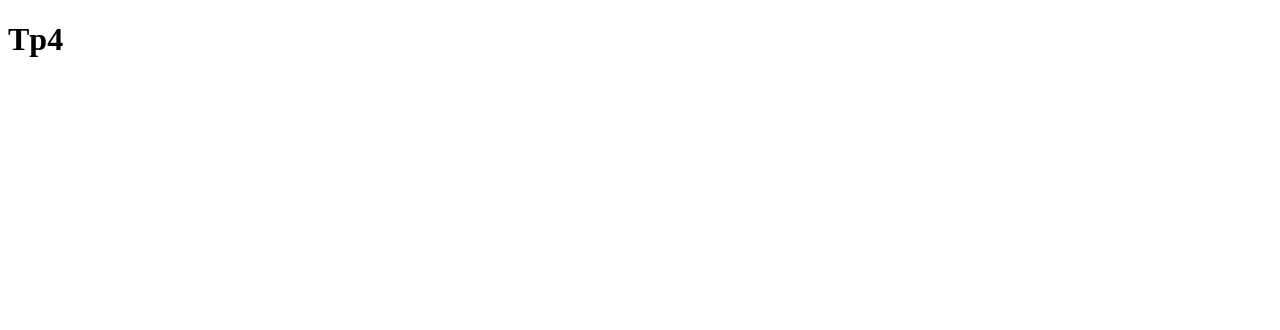
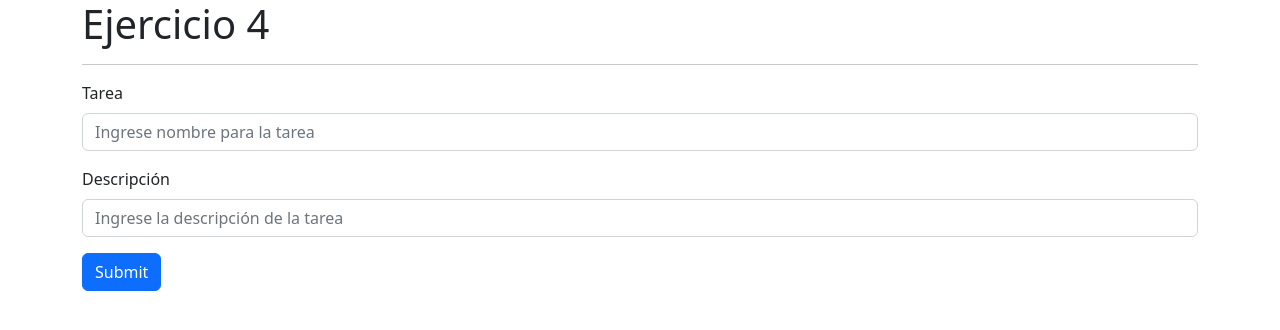
Before and after one commit to carlosmsx/c2i-Tp-React-Ejercicio4, a React (Create React App) app: page / in a window 1280 px wide. Shown: the top 330 px of the page. Built offline with nearby package versions, Linux system fonts and the light colour scheme.

Commit message:
maquetado de los componentes App, Formulario y ListaTareas usando react-bootstrap

```diff
--- a/package.json
+++ b/package.json
@@ -6,7 +6,9 @@
     "@testing-library/jest-dom": "^5.16.5",
     "@testing-library/react": "^13.3.0",
     "@testing-library/user-event": "^13.5.0",
+    "bootstrap": "^5.2.0",
     "react": "^18.2.0",
+    "react-bootstrap": "^2.5.0",
     "react-dom": "^18.2.0",
     "react-scripts": "5.0.1",
     "web-vitals": "^2.1.4"
--- a/src/App.jsx
+++ b/src/App.jsx
@@ -1,9 +1,12 @@
 import React from 'react';
+import Formulario from './components/Formulario';
 
 const App = () => {
     return (
-        <div>
-            <h1>Tp4</h1>
+        <div className="container">
+            <h1>Ejercicio 4</h1>
+            <hr/>
+            <Formulario/>
         </div>
     );
 };
--- /dev/null
+++ b/src/components/Formulario.jsx
@@ -0,0 +1,32 @@
+import React from 'react';
+import ListaTareas from './ListaTareas';
+import { Form, Button } from 'react-bootstrap';
+
+const Formulario = () => {
+    return (
+        <div>
+            <Form>
+                <Form.Group className="mb-3" controlId="formTareaNombre">
+                    <Form.Label>Tarea</Form.Label>
+                    <Form.Control type="text" placeholder="Ingrese nombre para la tarea" />
+                    {/* <Form.Text className="text-muted">
+                    Texto descriptivo del campo
+                    </Form.Text> */}
+                </Form.Group>
+                <Form.Group className="mb-3" controlId="formTareaDescripcion">
+                    <Form.Label>Descripción</Form.Label>
+                    <Form.Control type="text" placeholder="Ingrese la descripción de la tarea" />
+                    {/* <Form.Text className="text-muted">
+                    Texto descriptivo del campo
+                    </Form.Text> */}
+                </Form.Group>
+                <Button variant="primary" type="submit">
+                    Submit
+                </Button>
+            </Form>
+            <ListaTareas/>
+        </div>
+    );
+};
+
+export default Formulario;
--- /dev/null
+++ b/src/components/ListaTareas.jsx
@@ -0,0 +1,11 @@
+import React from 'react';
+
+const ListaTareas = () => {
+    return (
+        <div>
+
+        </div>
+    );
+};
+
+export default ListaTareas;
--- a/src/index.js
+++ b/src/index.js
@@ -1,6 +1,7 @@
 import React from 'react';
 import ReactDOM from 'react-dom/client';
 import App from './App';
+import 'bootstrap/dist/css/bootstrap.min.css';
 
 const root = ReactDOM.createRoot(document.getElementById('root'));
 root.render(
```
Also changed, not shown: 1 other file (tests, documents, lock files or other folders).
